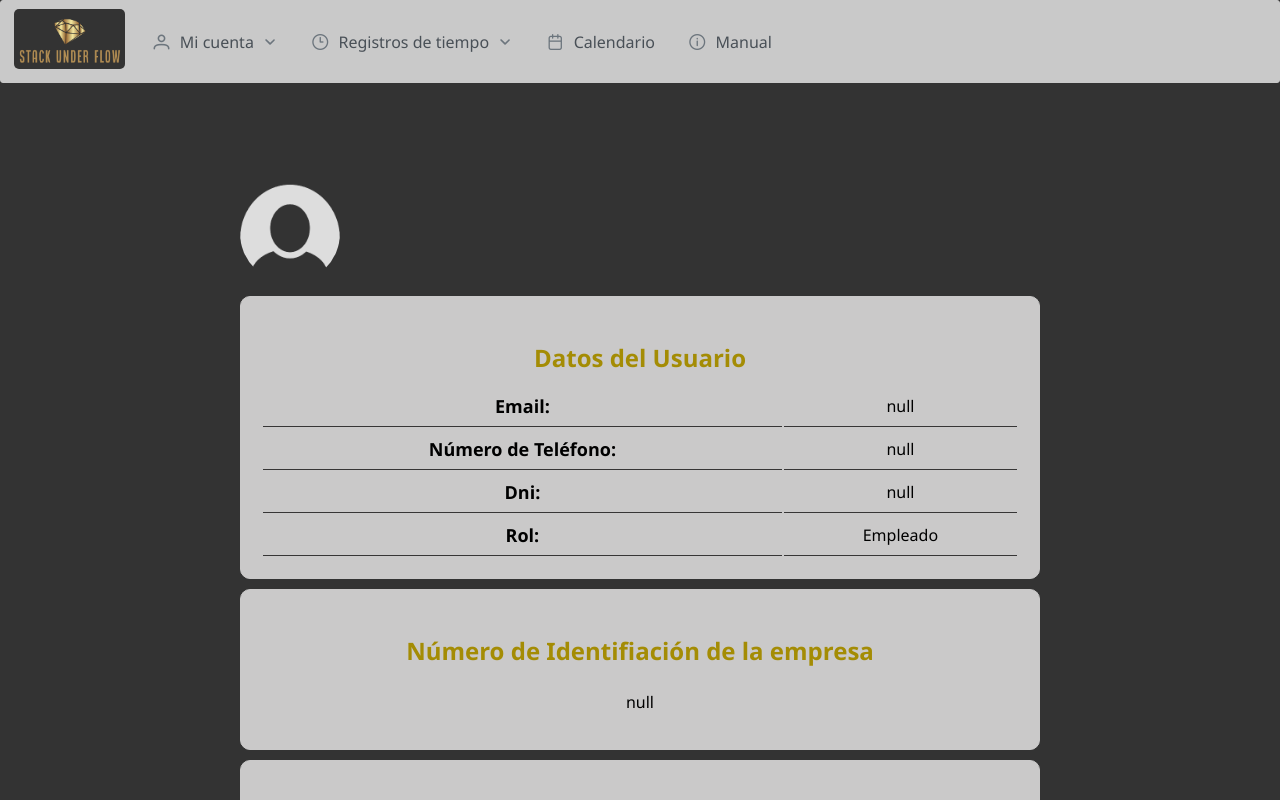
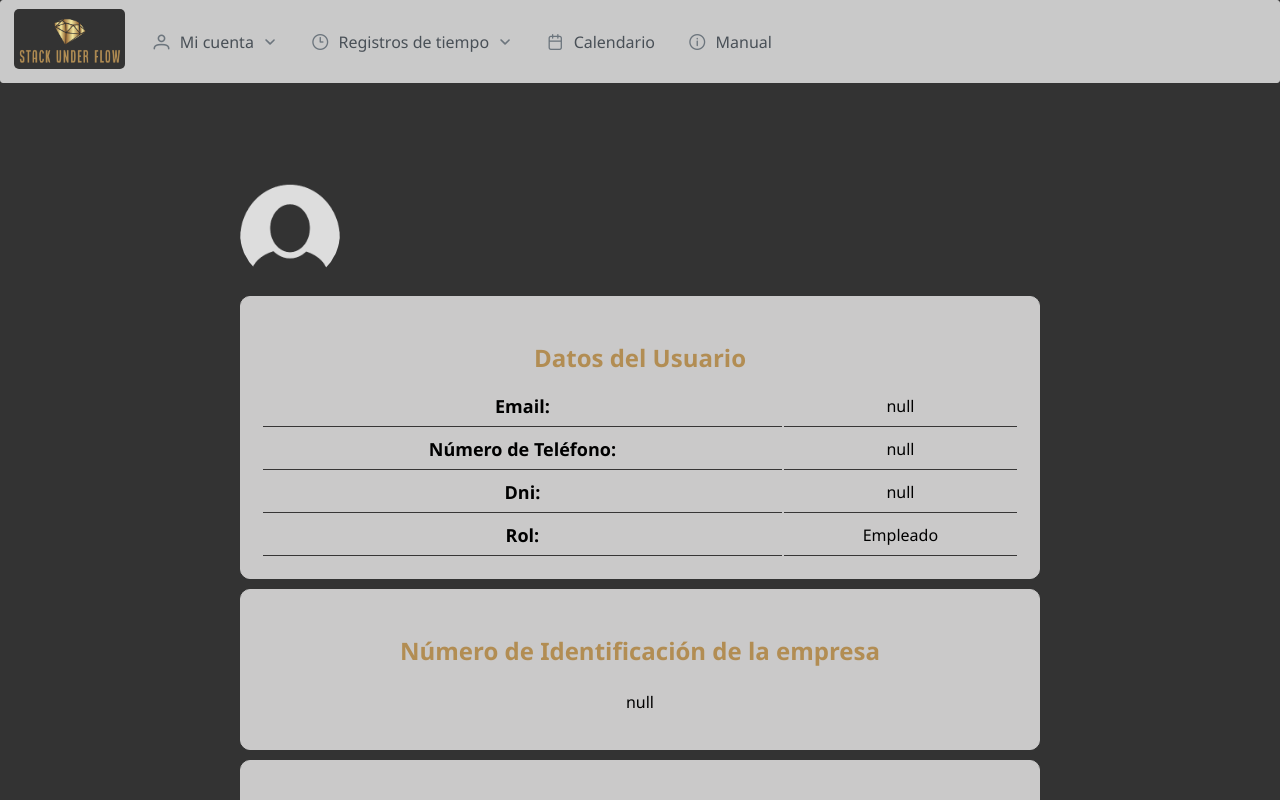
Before and after one commit to SyTW2324/E02, a Vue app in the folder labRecApp/frontend/: page /profile in a window 1280 px wide. Shown: the top 800 px of the page. Built offline with nearby package versions, Linux system fonts and the light colour scheme.

Commit message:
Se arreglan varios petes

```diff
--- a/labRecApp/frontend/src/components/mainNavbar.vue
+++ b/labRecApp/frontend/src/components/mainNavbar.vue
@@ -3,7 +3,7 @@
     <div class="card relative z-2">
       <Menubar :model="items" class="navbarmenu">
         <template #start>
-          <a href="/mainPage"><img alt="logo" src="../assets/Logo.png" height="60" class="logo" @click="redirectToMainPage()"/></a>
+          <a><img alt="logo" src="../assets/Logo.png" height="60" class="logo" @click="redirectToMainPage()"/></a>
         </template>
       </Menubar>
     </div>
--- a/labRecApp/frontend/src/components/userProfileComponent.vue
+++ b/labRecApp/frontend/src/components/userProfileComponent.vue
@@ -34,7 +34,7 @@
         <div class="security-number-container">
             <!--<div class="extra-info-panel">-->
             <div class="panel-item">
-                <h3 class="golden-text medium-text" >Número de Identifiación de la empresa</h3>
+                <h3 class="golden-text medium-text" >Número de Identificación de la empresa</h3>
                 <p class="small-text" >{{ getUserSecurityNumber() }}</p>
             </div>
         </div>
--- a/labRecApp/frontend/src/styles/userProfile_style.css
+++ b/labRecApp/frontend/src/styles/userProfile_style.css
@@ -56,7 +56,7 @@
 }
 
 .golden-text {
-    color: rgb(164, 140, 4);
+    color: #b28d53;
 }
 
 .large-text {
```
